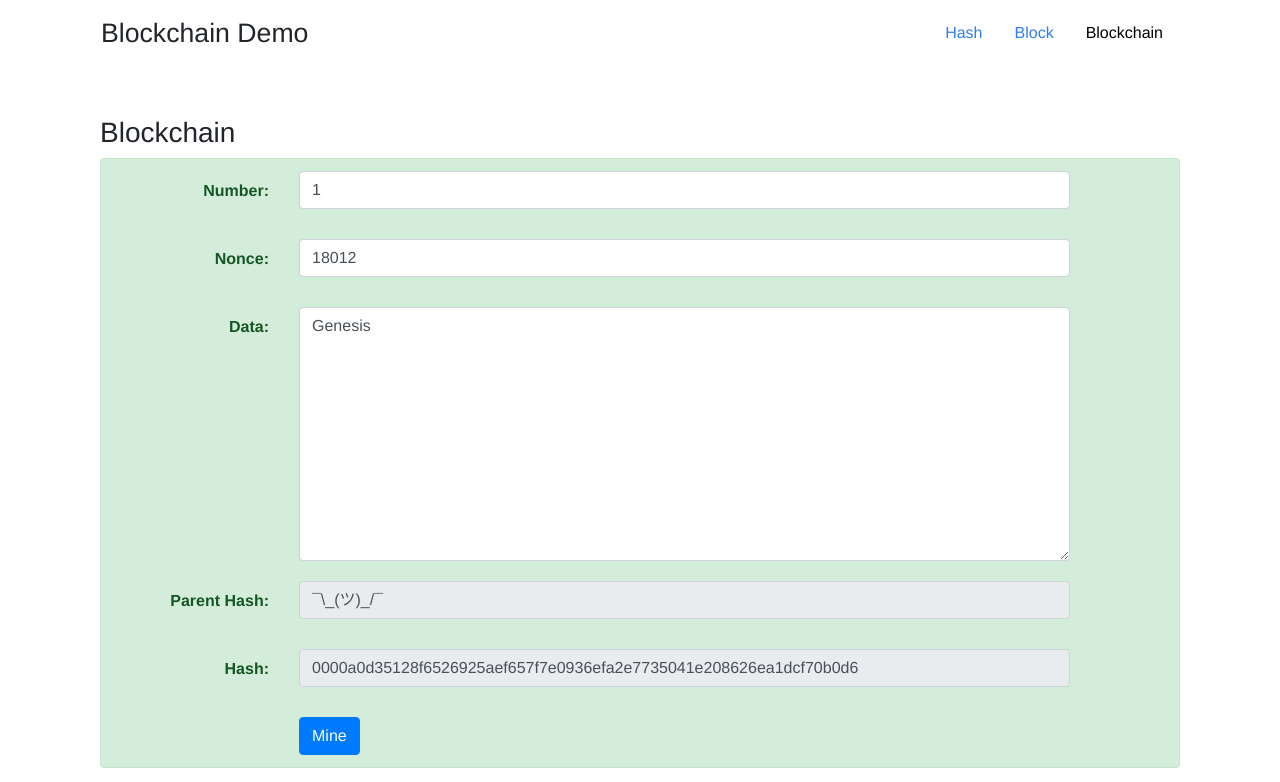
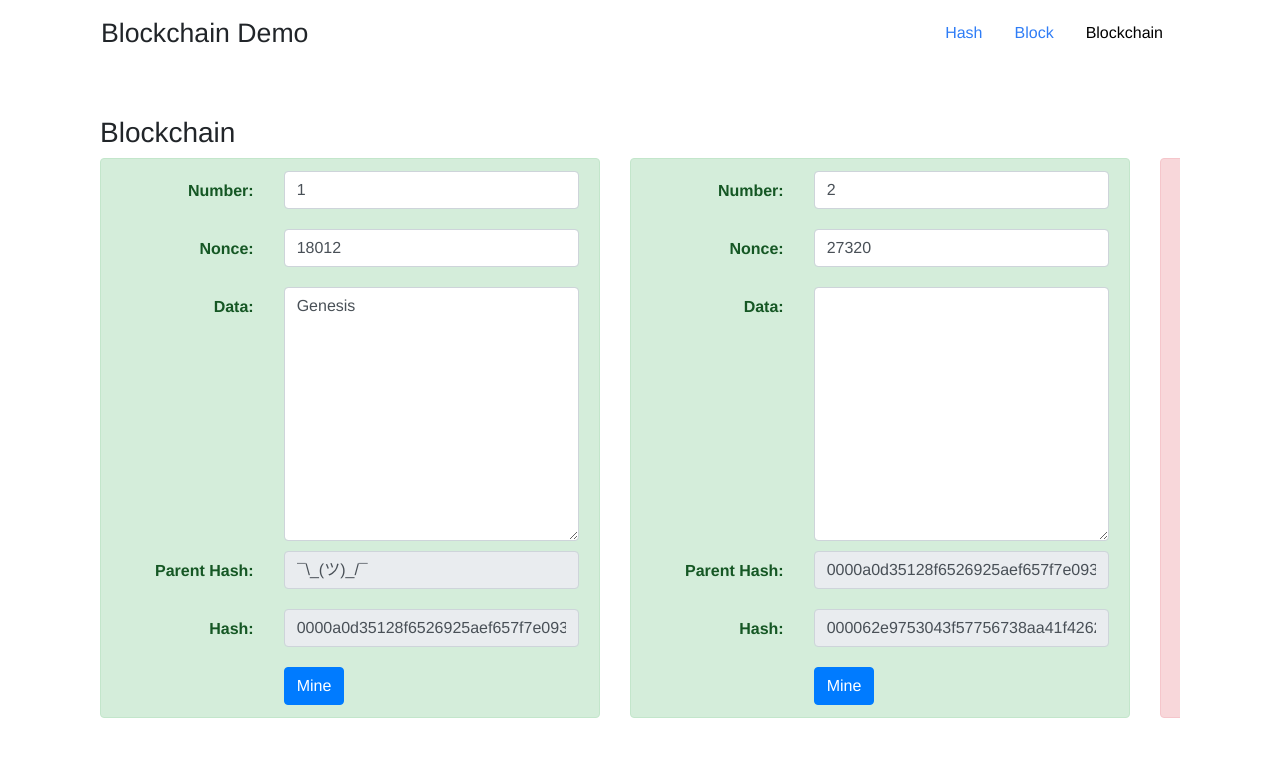
Before and after one commit to pachun/how-to-blockchain, a React (Create React App) app: page / in a window 1280 px wide. Shown: the top 782 px of the page. Built offline with nearby package versions, Linux system fonts and the light colour scheme.

Commit message:
WIP scrolling

```diff
--- a/src/BlockchainExample/Block.js
+++ b/src/BlockchainExample/Block.js
@@ -16,37 +16,37 @@ const style = {
     lineHeight:'30pt',
   },
   notTopRow: {
-    marginTop:'20px',
+    marginTop:'10px',
   },
 }
 
 const update = updateFunction => event => updateFunction(event.target.value)
 
 const Block = ({ block, updateNumber, updateNonce, updateData, mine, mining, hash, parentHash, backgroundColor }) =>
-  <Alert color={ backgroundColor(block) }>
+  <Alert style={{width:'500px',marginRight:'30px'}} color={ backgroundColor(block) }>
     <Row>
-      <Col xs='2' style={ style.label }>
+      <Col xs='4' style={ style.label }>
         <Label>Number: </Label>
       </Col>
-      <Col xs='9'>
+      <Col xs='8'>
         <Input onChange={ update(updateNumber) } value={ block.number }/>
       </Col>
     </Row>
 
     <Row style={ style.notTopRow }>
-      <Col xs='2' style={ style.label }>
+      <Col xs='4' style={ style.label }>
         <Label>Nonce: </Label>
       </Col>
-      <Col xs='9'>
+      <Col xs='8'>
         <Input onChange={ update(updateNonce) } value={ block.nonce }/>
       </Col>
     </Row>
 
     <Row style={ style.notTopRow }>
-      <Col xs='2' style={ style.label }>
+      <Col xs='4' style={ style.label }>
         <Label>Data: </Label>
       </Col>
-      <Col xs='9'>
+      <Col xs='8'>
         <Input
           type='textarea' rows='10'
           onChange={ update(updateData) } value={ block.data }/>
@@ -54,26 +54,26 @@ const Block = ({ block, updateNumber, updateNonce, updateData, mine, mining, has
     </Row>
 
     <Row style={ style.notTopRow }>
-      <Col xs='2' style={ style.label }>
+      <Col xs='4' style={ style.label }>
         <Label>Parent Hash: </Label>
       </Col>
-      <Col xs='9'>
+      <Col xs='8'>
         <Input disabled={ true } value={ block.parentHash() }/>
       </Col>
     </Row>
 
     <Row style={ style.notTopRow }>
-      <Col xs='2' style={ style.label }>
+      <Col xs='4' style={ style.label }>
         <Label>Hash: </Label>
       </Col>
-      <Col xs='9'>
+      <Col xs='8'>
         <Input disabled={ true } value={ hash(block) }/>
       </Col>
     </Row>
 
     <Row style={ style.notTopRow }>
-      <Col xs='2'/>
-      <Col xs='9'>
+      <Col xs='4'/>
+      <Col xs='8'>
         <Button color="primary" onClick={ mine } disabled={ block.mining }>
           { !block.mining && <span>Mine</span> }
           <PulseLoader
--- a/src/BlockchainExample/index.js
+++ b/src/BlockchainExample/index.js
@@ -20,6 +20,12 @@ class BlockchainExample extends React.Component {
         data: '',
         mining: false,
         parentHash: () => this.hash(this.state.blocks[0]),
+      },{
+        number: '3',
+        nonce: '',
+        data: '',
+        mining: false,
+        parentHash: () => this.hash(this.state.blocks[1]),
       }],
     }
   }
@@ -64,6 +70,8 @@ class BlockchainExample extends React.Component {
     return (
       <Container>
         <h3>Blockchain</h3>
+        <div class="container-fluid" style={{display:'flex',overflow:'auto'}}>
+          <div class="row flex-row flex-nowrap">
             { this.state.blocks.map( (block, index) =>
               <Block
                 block={block}
@@ -75,6 +83,8 @@ class BlockchainExample extends React.Component {
                 backgroundColor={this.backgroundColor}
               />
             ) }
+          </div>
+        </div>
       </Container>
     )
   }
```
Lines whose indentation alone changed are shown as unchanged.
